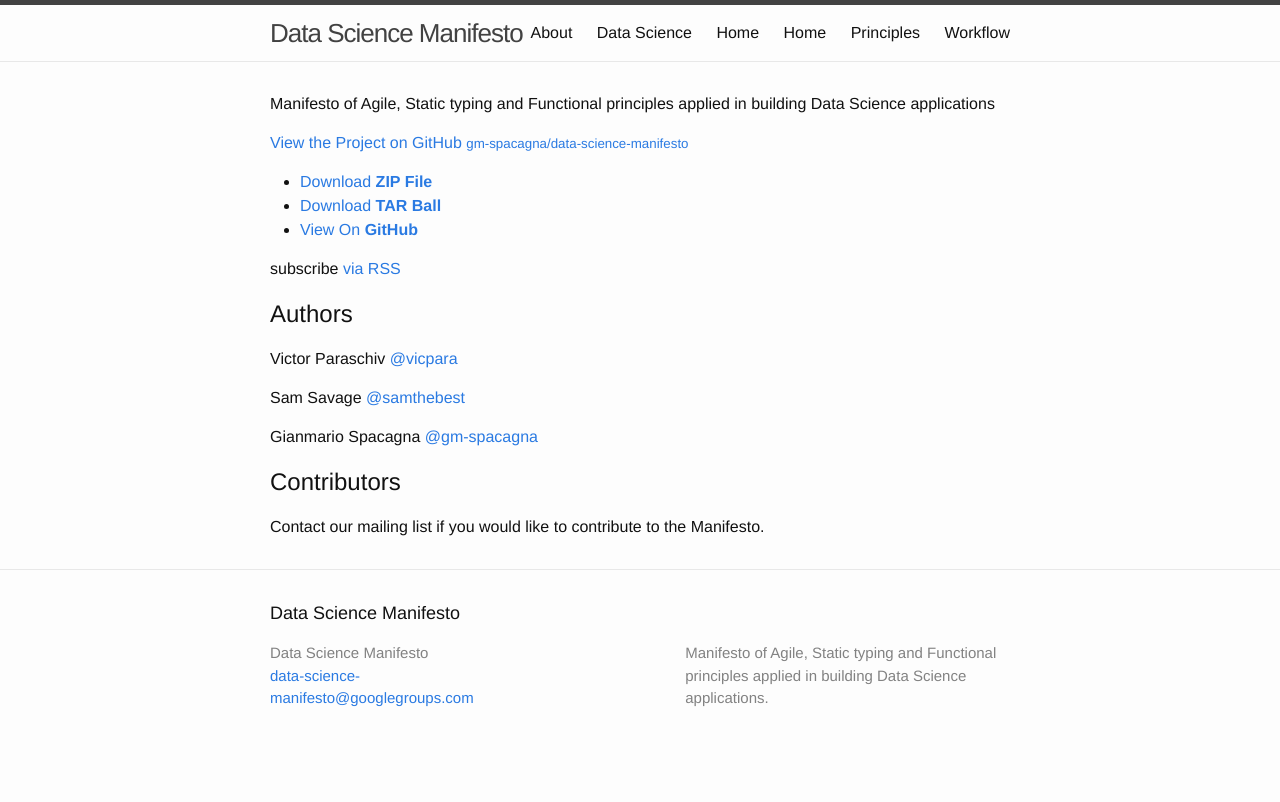
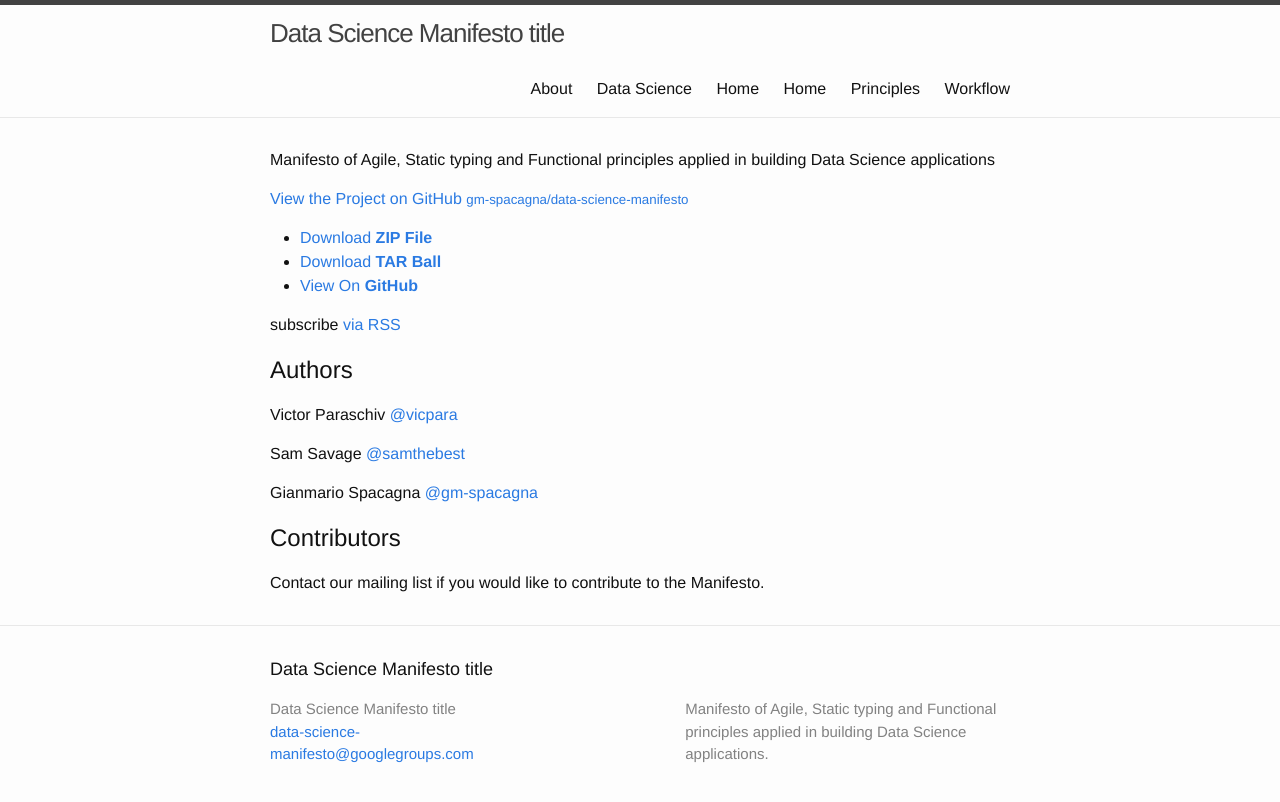
Before and after one commit to gm-spacagna/datasciencemanifesto-copy, a Jekyll site: the page built from index.html, in a window 1280 px wide. Shown: the top 802 px of the page. Built offline with Jekyll 4.4.1, drawn with Linux system fonts in a browser that asks for light colours.

Commit message:
changed title

```diff
--- a/_config.yml
+++ b/_config.yml
@@ -1,5 +1,5 @@
 # Site settings
-title: Data Science Manifesto
+title: Data Science Manifesto title
 email: data-science-manifesto@googlegroups.com
 description: > # this means to ignore newlines until "baseurl:"
   Manifesto of Agile, Static typing and Functional principles applied in building Data Science applications.
```
